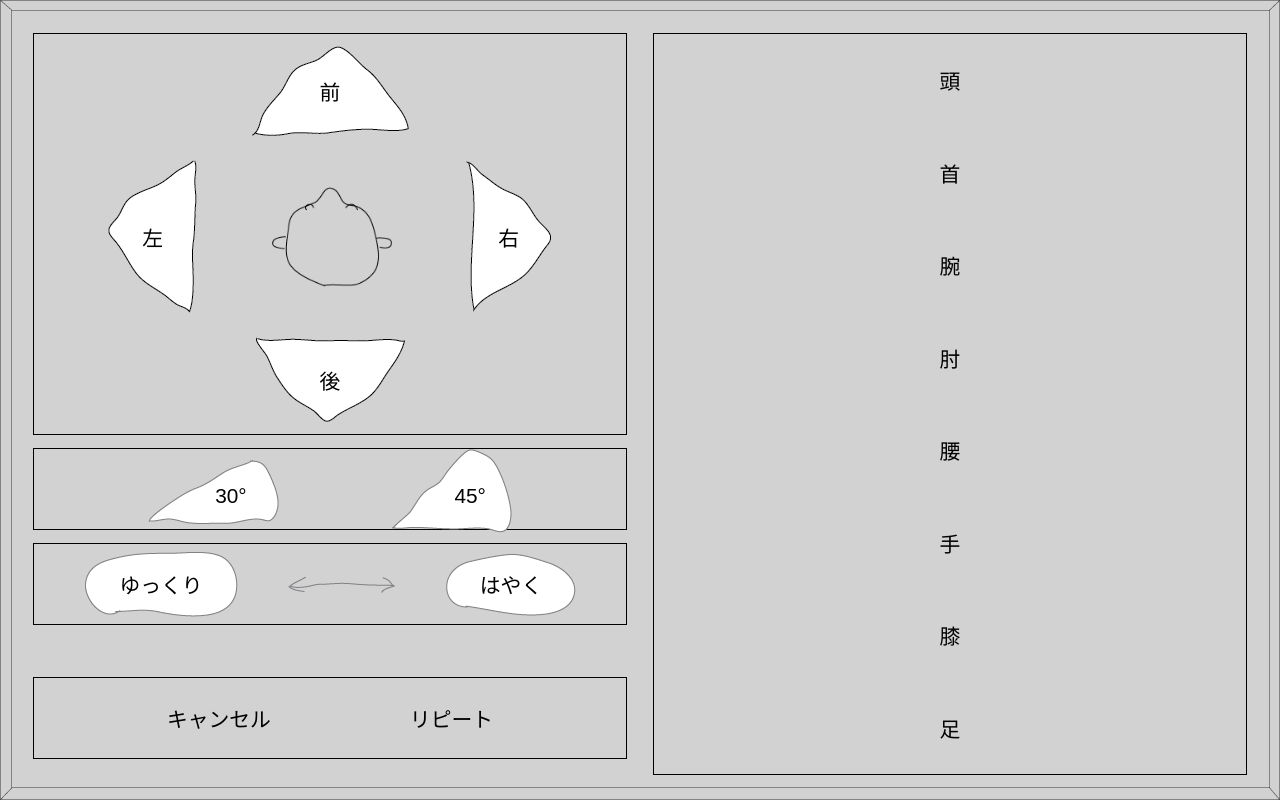
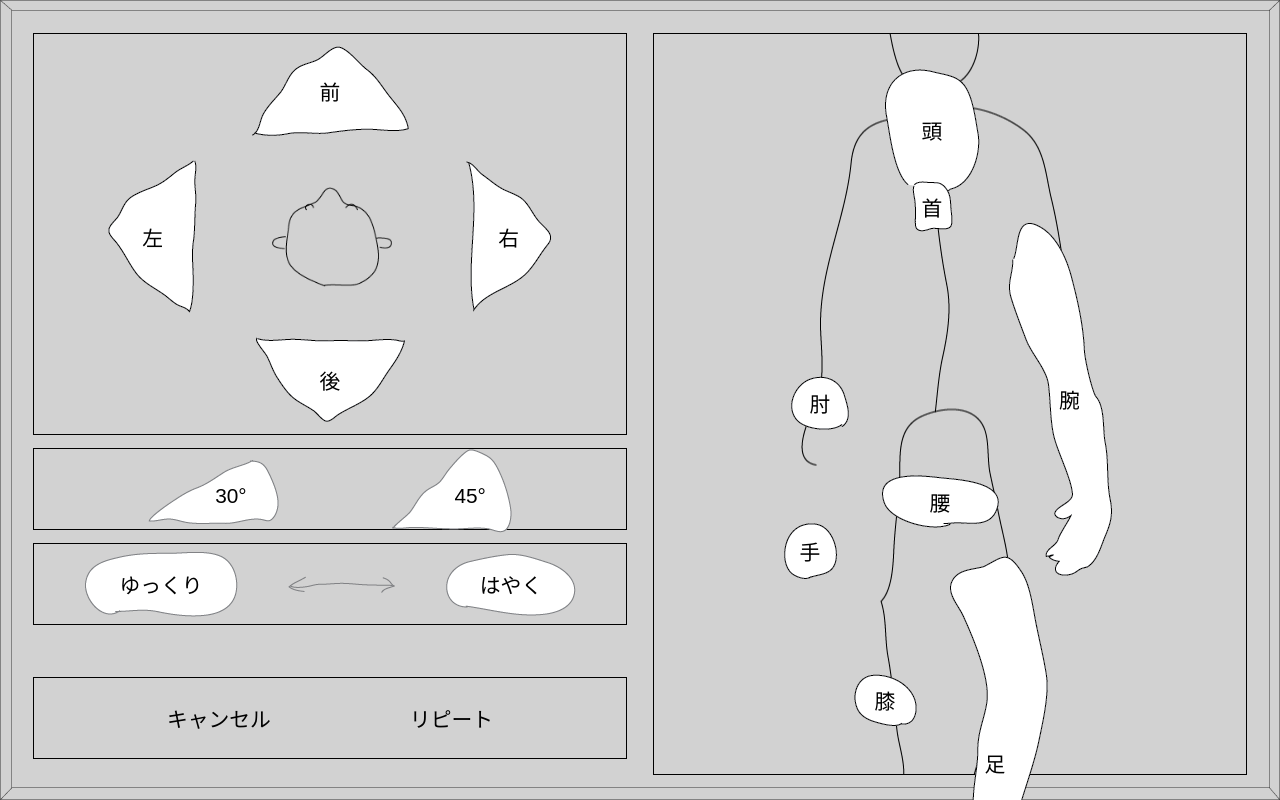
Before and after one commit to specialgee/norimono, a React (Create React App) app: page / in a window 1280 px wide. Shown: the top 800 px of the page. Built offline with nearby package versions, Linux system fonts and the light colour scheme.

Commit message:
added body style

```diff
--- a/src/App.css
+++ b/src/App.css
@@ -171,3 +171,88 @@ button:focus {
   border: 1px solid #000;
   margin: 0.5em;
 }
+
+.body .container {
+  width: auto;
+  height: 100%;
+  background-image: url("./assets/img/body/body-skeleton.png");
+  background-repeat: no-repeat;
+  background-position: 50% 50%;
+}
+
+.body button {
+  align-self: auto;
+}
+
+.body-head {
+  background-image: url("./assets/img/body/body-head.png");
+  width: 95px;
+  height: 122px;
+  position: relative;
+  top: 35px;
+  left: -18px;
+}
+
+.body-neck {
+  background-image: url("./assets/img/body/body-neck.png");
+  width: 41px;
+  height: 51px;
+  position: relative;
+  top: 25px;
+  left: -18px;
+}
+
+.body-arm {
+  background-image: url("./assets/img/body/body-arm.png");
+  width: 103px;
+  height: 354px;
+  position: relative;
+  top: 15px;
+  left: 110px;
+  padding-left: 25px;
+}
+
+.body-elbow {
+  background-image: url("./assets/img/body/body-elbow.png");
+  width: 58px;
+  height: 54px;
+  position: relative;
+  top: -185px;
+  left: -130px;
+}
+
+.body-waist {
+  background-image: url("./assets/img/body/body-waist.png");
+  width: 117px;
+  height: 53px;
+  position: relative;
+  top: -140px;
+  left: -10px;
+}
+
+.body-hand {
+  background-image: url("./assets/img/body/body-hand.png");
+  width: 53px;
+  height: 56px;
+  position: relative;
+  top: -145px;
+  left: -140px;
+}
+
+.body-knee {
+  background-image: url("./assets/img/body/body-knee.png");
+  width: 63px;
+  height: 52px;
+  position: relative;
+  top: -50px;
+  left: -65px;
+}
+
+.body-leg {
+  background-image: url("./assets/img/body/body-leg.png");
+  width: 105px;
+  height: 414px;
+  position: relative;
+  top: -220px;
+  left: 45px;
+}
```
